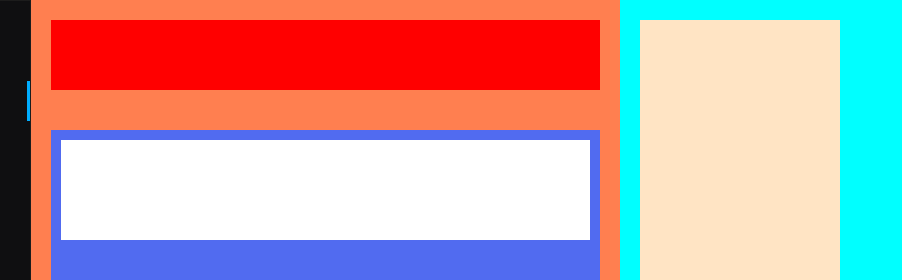
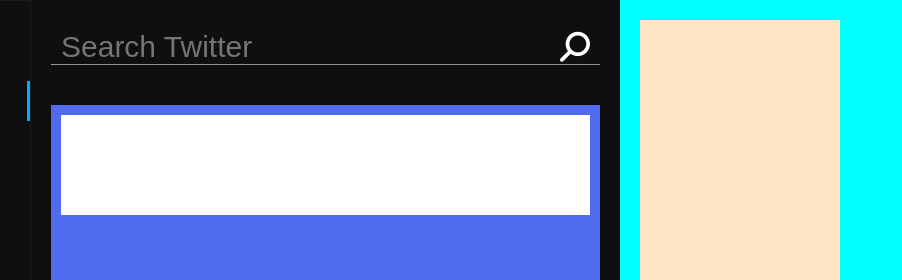
Before and after one commit to MarounFahed/twitter-clone, a plain HTML site: page TwitterClone/index.html in a window 1280 px wide. Shown: the top 280 px of the page, 71-973 px from the left. Drawn offline with Linux system fonts and the light colour scheme.

Commit message:
Create HTML and Style for Input Box

```diff
--- a/TwitterClone/index.html
+++ b/TwitterClone/index.html
@@ -29,7 +29,10 @@
 
 
         <div class="main">
-            <div class="tweets-search-container"></div>
+            <div class="tweets-search-container">
+                <input id="user-search-input" type="text" placeholder="Search Twitter" />
+                <i class="fas fa-search fa-flip-horizontal"></i>
+            </div>
             <div class="tweets-list">
                 <div class="tweet-container">
 
--- a/TwitterClone/style/style.css
+++ b/TwitterClone/style/style.css
@@ -59,7 +59,6 @@ body {
 }
 
 .main {
-  background-color: coral;
   flex: 1;
   display: flex;
   flex-direction: column;
@@ -72,9 +71,29 @@ body {
 }
 
 .tweets-search-container {
-  height: 70px;
-  margin: 20px;
-  background-color: red;
+  margin: 30px 20px 20px 20px;
+  border-bottom: 1px solid #979797;
+  display: flex;
+  align-items: center;
+}
+
+.tweets-search-container input {
+  flex: 1;
+  background-color: transparent;
+  border: none;
+  font-size: 30px;
+  color: white;
+  padding: 0px 10px;
+}
+
+.tweets-search-container input:focus {
+  outline: none;
+}
+
+.tweets-search-container i {
+  color: white;
+  font-size: 30px;
+  padding-left: 10px;
 }
 
 .tweet-container {
```
